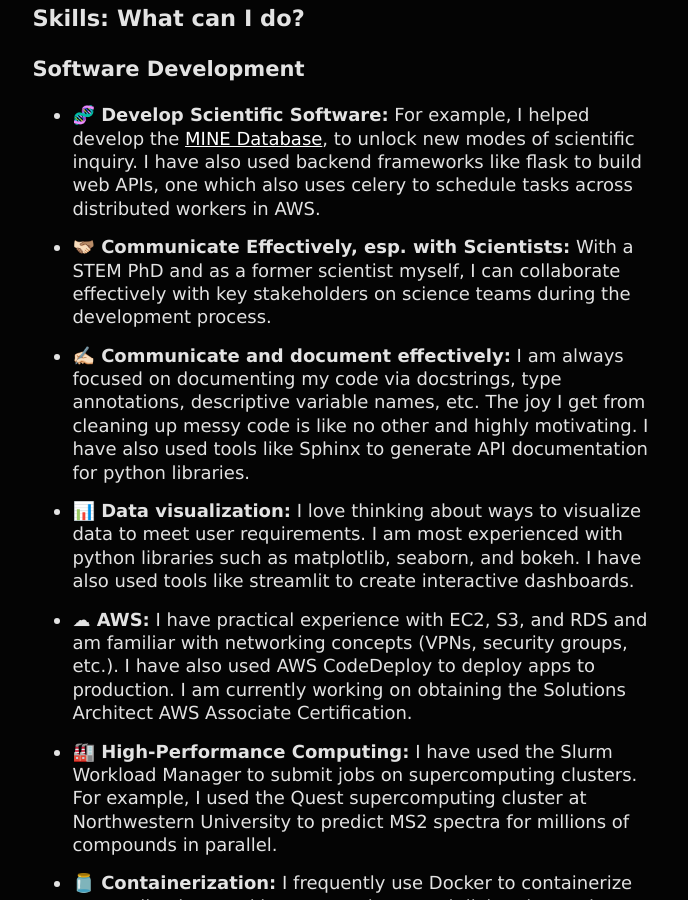
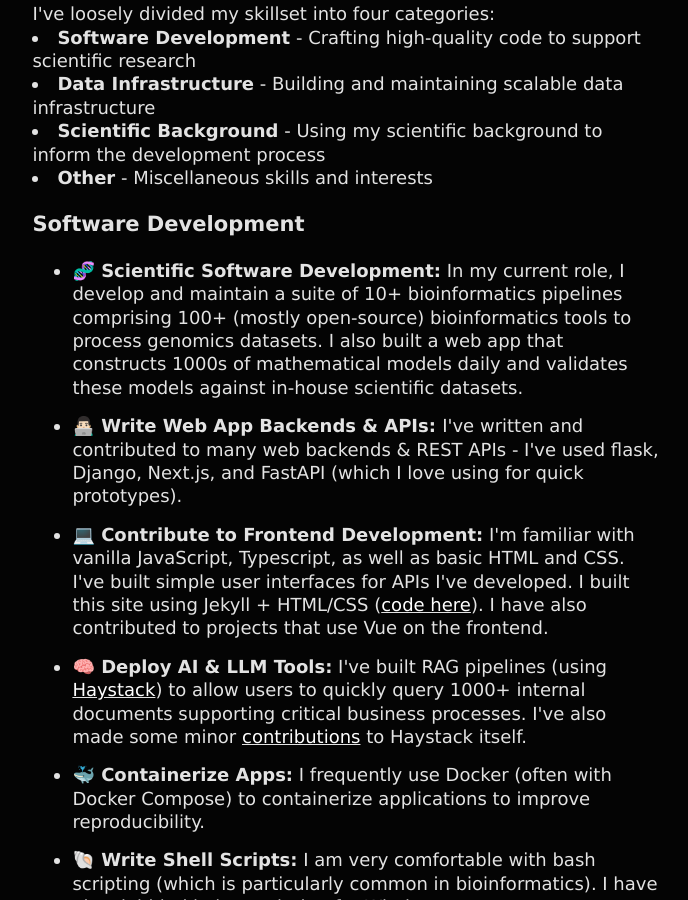
Before and after one commit to jonstrutz11/jonstrutz11.github.io, a Jekyll site: the page built from cv.html, in a window 1280 px wide and 900 px high, scrolled down 545 px. Shown: the whole window, without its empty margins (294-982 px from the left). Built offline with Jekyll 4.4.1, drawn with Linux system fonts in a browser that asks for light colours; some of the changed text lies outside the part shown.

Commit message:
Update main page, portfolio, and CV

```diff
--- a/_includes/navigation.html
+++ b/_includes/navigation.html
@@ -2,7 +2,7 @@
     <!-- Name and title -->
     <div class="container">
       <h1 class="bodyText commandLineText">> Jon Strutz <span class="commandLineRectangle blink">▮</span></h1>
-      <h2 class="subheading" style="margin-top: 20px">Ph.D. | Bioinformatics Software Engineer</h2>
+      <h2 class="subheading" style="margin-top: 20px">Ph.D. | Scientific Software Engineer</h2>
 
       <div class="bodyText">
         {% for item in site.data.navigation %}
--- a/cv.html
+++ b/cv.html
@@ -22,42 +22,58 @@
     <!-- Summary -->
     <h1 class="subheading">Summary</h1>
     <p>
-      I am currently working as a Bioinformatics Software Engineer at LanzaTech where I develop bioinformatics software and pipelines that empower scientists to engineer microorganisms that can produce useful chemicals sustainably.
+      I am a scientist turned software engineer - my mission is to empower scientists by crafting high-quality software and building maintainable, scalable infrastructure. I currently work as a Bioinformatics Software Engineer at LanzaTech where I develop bioinformatics software and pipelines that empower scientists to engineer microorganisms that can produce useful chemicals sustainably.
     </p>
     <p>
-      Python is my <i>native</i> programming language, but I've also written a decent amount of JavaScript, HTML, CSS, and Swift. I use other tools like bash, docker, git, and AWS daily. I love to learn new technologies and use those tools to address practical needs.
-    </p>
-    <p>
-      I currently live in Skokie, IL and in my spare time I enjoy hiking, learning Japanese, building iOS apps, and strength training.
+      I currently live in the Chicago area with my wife, <u><a href="https://www.ayanastrutz.com/">Ayana</a></u>, and our two cats, Miko and Lupin.
     </p>
 
     See below and check out my <a href={{ site.data.links.linkedin }}><u>LinkedIn</u></a> for more info.
 
     <!-- Skills -->
     <h1 class="subheading">Skills: What can I do?</h1>
+    I've loosely divided my skillset into four categories:
+    <li style="margin-bottom: 0"><b>Software Development</b> - Crafting high-quality code to support scientific research</li>
+    <li style="margin-bottom: 0"><b>Data Infrastructure</b> - Building and maintaining scalable data infrastructure</li>
+    <li style="margin-bottom: 0"><b>Scientific Background</b> - Using my scientific background to inform the development process</li>
+    <li><b>Other</b> - Miscellaneous skills and interests</li>
+
     <h3>Software Development</h3>
     <ul>
-      <li><b>🧬 Develop Scientific Software:</b> For example, I helped develop the <a href="https://minedatabase.ci.northwestern.edu/#/home"><u>MINE Database</u></a>, to unlock new modes of scientific inquiry. I have also used backend frameworks like flask to build web APIs, one which also uses celery to schedule tasks across distributed workers in AWS.</li>
-      <li><b>🫱🏻‍🫲🏽 Communicate Effectively, esp. with Scientists:</b> With a STEM PhD and as a former scientist myself, I can collaborate effectively with key stakeholders on science teams during the development process.</li>
-      <li><b>✍🏻 Communicate and document effectively:</b> I am always focused on documenting my code via docstrings, type annotations, descriptive variable names, etc. The joy I get from cleaning up messy code is like no other and highly motivating. I have also used tools like Sphinx to generate API documentation for python libraries.</li>
-      <li><b>📊 Data visualization:</b> I love thinking about ways to visualize data to meet user requirements. I am most experienced with python libraries such as matplotlib, seaborn, and bokeh. I have also used tools like streamlit to create interactive dashboards.</li>
-      <li><b>☁ AWS:</b> I have practical experience with EC2, S3, and RDS and am familiar with networking concepts (VPNs, security groups, etc.). I have also used AWS CodeDeploy to deploy apps to production. I am currently working on obtaining the Solutions Architect AWS Associate Certification.</li>
-      <li><b>🏭 High-Performance Computing:</b> I have used the Slurm Workload Manager to submit jobs on supercomputing clusters. For example, I used the Quest supercomputing cluster at Northwestern University to predict MS2 spectra for millions of compounds in parallel.</li>
-      <li><b>🫙 Containerization:</b> I frequently use Docker to containerize my applications and have recently started diving deeper into docker compose.</li>
-      <li><b>🐚 Scripting:</b> I am very familiar with bash scripting, as it is often used in bioinformatics applications. I have also dabbled in bat scripting for Windows.</li>
-      <li><b>💾 Build and query databases:</b> I have experience building and working with MySQL (e.g. with python's sqlalchemy driver) as well as MongoDB (e.g. with pymongo driver) databases.</li>
-      <li><b>💻 Contribute to frontend development:</b> I'm familiar with vanilla JavaScript as well as basic HTML and CSS and have built basic user interfaces for APIs I've developed. I built this site using Jekyll + HTML/CSS.</li>
-      <li><b>🧹 Collaborate using git, GitHub, and Jira:</b> submit issues, make commits, merge changes, review and submit pull requests, use features like interactive rebase to keep commit history clean. I have used these tools for both solo projects as well as collaborative projects.</li>
-      <li><b>📱 Develop iOS applications using SwiftUI:</b> As a side project, I'm currently working on my first iPhone app - a crossword game for Japanese language learners (see blog for details).</li>
+      <li><b>🧬 Scientific Software Development:</b> In my current role, I develop and maintain a suite of 10+ bioinformatics pipelines comprising 100+ (mostly open-source) bioinformatics tools to process genomics datasets. I also built a web app that constructs 1000s of mathematical models daily and validates these models against in-house scientific datasets.</li>
+      <li><b>👨🏻‍💻 Write Web App Backends & APIs: </b>I've written and contributed to many web backends & REST APIs - I've used flask, Django, Next.js, and FastAPI (which I love using for quick prototypes).</li>
+      <li><b>💻 Contribute to Frontend Development:</b> I'm familiar with vanilla JavaScript, Typescript, as well as basic HTML and CSS. I've built simple user interfaces for APIs I've developed. I built this site using Jekyll + HTML/CSS (<u><a href="https://github.com/jonstrutz11/jonstrutz11.github.io">code here</a></u>). I have also contributed to projects that use Vue on the frontend.</li>
+      <li><b>🧠 Deploy AI & LLM Tools:</b> I've built RAG pipelines (using <u><a href=https://github.com/deepset-ai/haystack>Haystack</a></u>) to allow users to quickly query 1000+ internal documents supporting critical business processes. I've also made some minor <u><a href="https://github.com/deepset-ai/haystack/pull/8232">contributions</a></u> to Haystack itself.</li>
+      <li><b>🐳 Containerize Apps:</b> I frequently use Docker (often with Docker Compose) to containerize applications to improve reproducibility.</li>
+      <li><b>🐚 Write Shell Scripts:</b> I am very comfortable with bash scripting (which is particularly common in bioinformatics). I have also dabbled in bat scripting for Windows.</li>
+      <li><b>🧹 Collaborate Using git & GitHub:</b> I use git & GitHub daily to submit issues, make commits, merge changes, and review and submit pull requests. I like to use interactive rebase to keep the commit history clean. <u><a href=https://github.com/jesseduffield/lazygit>Lazygit</a></u> is my best friend.</li>
+      <li><b>✍🏻 Communicate and Document Effectively:</b> I prioritize writing readable code in order to clearly communicate the code's purpose. The joy I get from cleaning up messy code is like no other and highly motivating. I also use tools like Sphinx to write API documentation for python libraries.</li>
     </ul>
+    <h3>Data Infrastructure</h3>
+    <ul>
+      <li><b>🛠️ Build Maintainable Data Infrastructure: </b>In my current role, I used Ansible to rearchitect 3 on-prem linux servers used for compute-heavy bioinformatics workloads - I designed a standardized data architecture, optimized storage resources, improved security, and increased reproducibility of bioinformatics pipelines.</li>
+      <li><b>💾 Design and Query Databases:</b> I have experience designing small databases (~5-10 tables) from scratch. I have also worked with large legacy databases (100+ tables). I have experience with PostgreSQL, MySQL, as well as MongoDB.</li>
+      <li><b>☁ Optimize AWS Resources:</b> I use AWS daily (especially EC2, ECS, S3, and RDS), and I am always looking for ways to optimize existing infrastructure (In my current role, I reduced costs for some AWS accounts by more than 50% while meeting business requirements). In 2025, I passed the AWS Solutions Architect exam at the Associate level.</li>
+      <li><b>🔒 Prioritize Cybersecurity:</b> I've configured on-prem linux servers with security measures like SSH hardening and proper permissions & access control. I've implemented SSO on web app frontends and backends. See <u><a href=https://github.com/huggingface/chat-ui/pull/1631>this PR</a></u> where I added a new auth-related feature to an open-source LLM chat app.</li>
+      <li><b>📈 Build Dashboards to Bolster Observability: </b>I've used the OpenTelemetry Collector to send metrics to Grafana cloud. I've built dashboards in Grafana to track key metrics for products I (and others) have built. I've also built Grafana dashboards to monitor resource usage of on-prem servers.</li>
+      </ul>
     <h3>Scientific Background</h3>
     <ul>
-      <li><b>💭 Design & Analysis of Experiments:</b> I absolutely love working with experimentalists to design experiments and analyses that best answer the most pressing questions. I have experience with both frequentist statistics as well as Bayesian statistical modeling.</li>
-      <li><b>🤖 Machine Learning/AI:</b> Analyze complex datasets and make predictions. For example, I built a random forest regressor model using scikit-learn to predict chromatographic retention times in order to annotate unknown compounds in a metabolomics dataset.</li>
-      <li><b>🧬 Bioinformatics:</b> I have experience processing and analyzing large NGS, transcriptomics, proteomics, and metabolomics datasets.</li>
+      <li><b>🫱🏻‍🫲🏽 Communicate Effectively (especially with Scientists):</b> With a STEM PhD and as a former scientist myself, I can collaborate effectively with key stakeholders on science teams during the development process.</li>
+      <li><b>✍🏻 Scientific Writing:</b> I clearly communicate my science to the rest of the world or company. <u><a href="https://scholar.google.com/citations?user=QSoCVUUAAAAJ&hl=en&authuser=1">My work</a></u> has been published in <i>Bioinformatics</i>, <i>PLoS Computational Biology</i>, and <i>Nature Biotechnology</i>.</li>
+      <li><b>📊 Data Visualization:</b> I love thinking about ways to visualize data to meet user requirements. I am experienced with python libraries such as matplotlib, seaborn, and bokeh. I have also used tools like streamlit to create interactive dashboards.</li>
+      <li><b>🏭 High-Performance Computing:</b> I have used the Slurm Workload Manager to submit jobs on supercomputing clusters. For example, I used the Quest supercomputing cluster at Northwestern University to predict MS2 spectra for millions of molecules in parallel.</li>
+      <li><b>💭 Design & Analysis of Experiments:</b> I enjoy working with scientists to design experiments and analyses that best answer the most pressing questions. I have experience with both frequentist statistics as well as Bayesian statistical modeling.</li>
+      <li><b>🧮 Mathematical Modeling:</b> I have used linear programming techniques to make metabolic state predictions for bacteria. I have also developed kinetic metabolic models, using both deterministic (e.g. ODE) and stochastic (e.g. Kinetic Monte Carlo) methods.</li>
+      <li><b>🤖 Machine Learning:</b> During my PhD, I built a random forest regressor model using scikit-learn to predict chromatographic retention times in order to help identify unknown molecules in a metabolomics dataset.</li>
+      <li><b>🧬 Bioinformatics:</b> I have experience processing and analyzing large genomics & transcriptomics datasets (e.g. alignment, variant calling, assembly & annotation). I also have experience processing and annotating metabolomics datasets.</li>
       <li><b>🧪 Cheminformatics:</b> I have used tools like RDKit and mordred to process, analyze, and interpret chemical data.</li>
-      <li><b>🧮 Mathematical Modeling:</b> I have used Genome-scale Models (GEMs) to make predictions using cobrapy. I have also developed kinetic metabolic models, using both deterministic (e.g. ODE) and stochastic (e.g. Kinetic Monte Carlo) kinetic modeling approaches.</li>
-      <li><b>✍🏻 Scientific Writing:</b> I clearly communicate my science to the rest of the world or company. My work has been published in <i>Bioinformatics</i>, <i>PLoS Computational Biology</i>, and <i>Nature Biotechnology</i>.</li>
+    </ul>
+    <h3>Other</h3>
+    <ul>
+      <li><b>📱 Develop iOS applications:</b> I develop iPhone apps on the side - currently, the apps I've built just live on my phone (I build them primarily for my own use), but I might release some in the future (see blog for more details).</li>
+      <li><b>🏋️‍♂️ Strength Training:</b> I love optimizing my strength training protocols. I've been lifting weights for 10+ years and am obsessed with the science behind strength gain and muscle growth.</li>
+      <li><b>🇯🇵 Japanese:</b> I've been learning Japanese for 10+ years now (and I still suck, but I enjoy it). I've put in over 1,000 hours reading & listening to Japanese.</li>
     </ul>
 
     <!-- Professional Experience -->
@@ -87,16 +103,16 @@
     <h1 class="subheading">Education</h1>
     <b>Northwestern University (Evanston, IL)</b> - Sep 2016 - June 2022
     <li style="margin-bottom: 0">Ph.D. Chemical & Biological Engineering</li>
-    <li style="margin-bottom: 0">Advisors: Keith Tyo & Linda Broadbelt</li>
-    <li>Thesis: <i>Computational Approaches for Enhanced Metabolomics Annotation and DNA-based Biorecording and Data Storage</i></li>
+    <li style="margin-bottom: 0">Co-advised by Keith Tyo & Linda Broadbelt</li>
+    <li><i>Computational Approaches for Enhanced Metabolomics Annotation and DNA-based Biorecording and Data Storage</i></li>
 
     <b>Ohio State University (Columbus, OH)</b> - Sep 2011 - Dec 2015
     <li style="margin-bottom: 0">B.S. Chemical & Biomolecular Engineering</li>
-    <li style="margin-bottom: 0">Minors: Biomedical Engineering, German</li>
-    <li>GPA: 3.82</li>
+    <li style="margin-bottom: 0">Biomedical Engineering Minor</li>
+    <li>German Minor</li>
 
     <b>Circleville High School (Circleville, OH)</b> - 2007 - 2011
-    <li>Valedictorian (GPA: 4.55)</li>
+    <li>Valedictorian</li>
 
     <!-- Honors & Awards -->
     <h1 class="subheading">Honors & Awards</h1>
@@ -136,8 +152,12 @@
 
     <div style="font-size: 16px;">
       <b>Primary Research</b>
+      <li>Callisto A, <b>Strutz J</b>, Leeper K, Kalhor R, Church G, Tyo KEJ, Bhan N (2024)
+      Post-translational digital data encoding into the genomes of mammalian cell populations.
+      <i>bioRxiv</i> (in review)</li>
+
       <li>Shebek K, <b>Strutz J</b>, Broadbelt L, Tyo K (2023)
-      Pickaxe: a Python library for the prediction of novel metabolic reactions
+      Pickaxe: a Python library for the prediction of novel metabolic reactions.
       <i>BMC Bioinformatics</i> 24:106</li>
 
       <li><b>Strutz J</b>, Shebek K, Broadbelt L, Tyo K (2022)
```
Also changed, not shown: index.html (+3 -5 lines), portfolio.html (+14 -2 lines).
